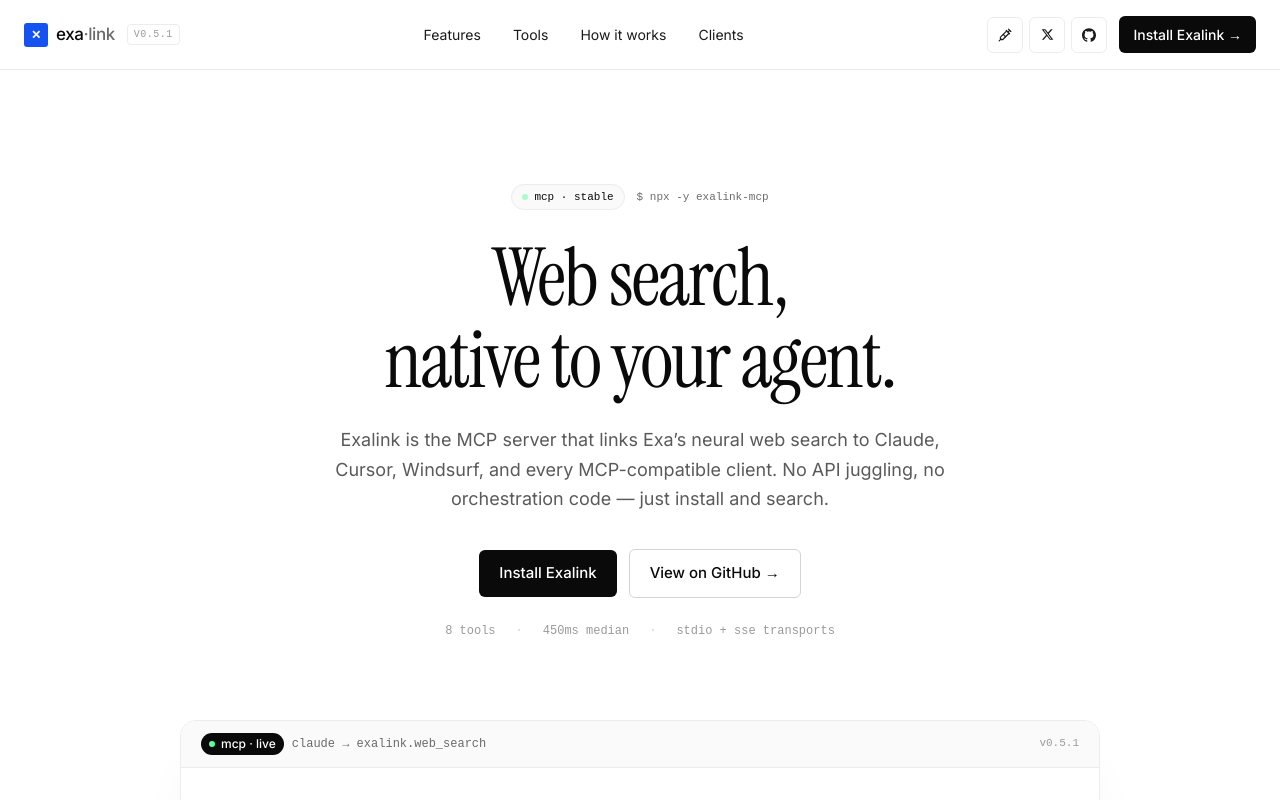
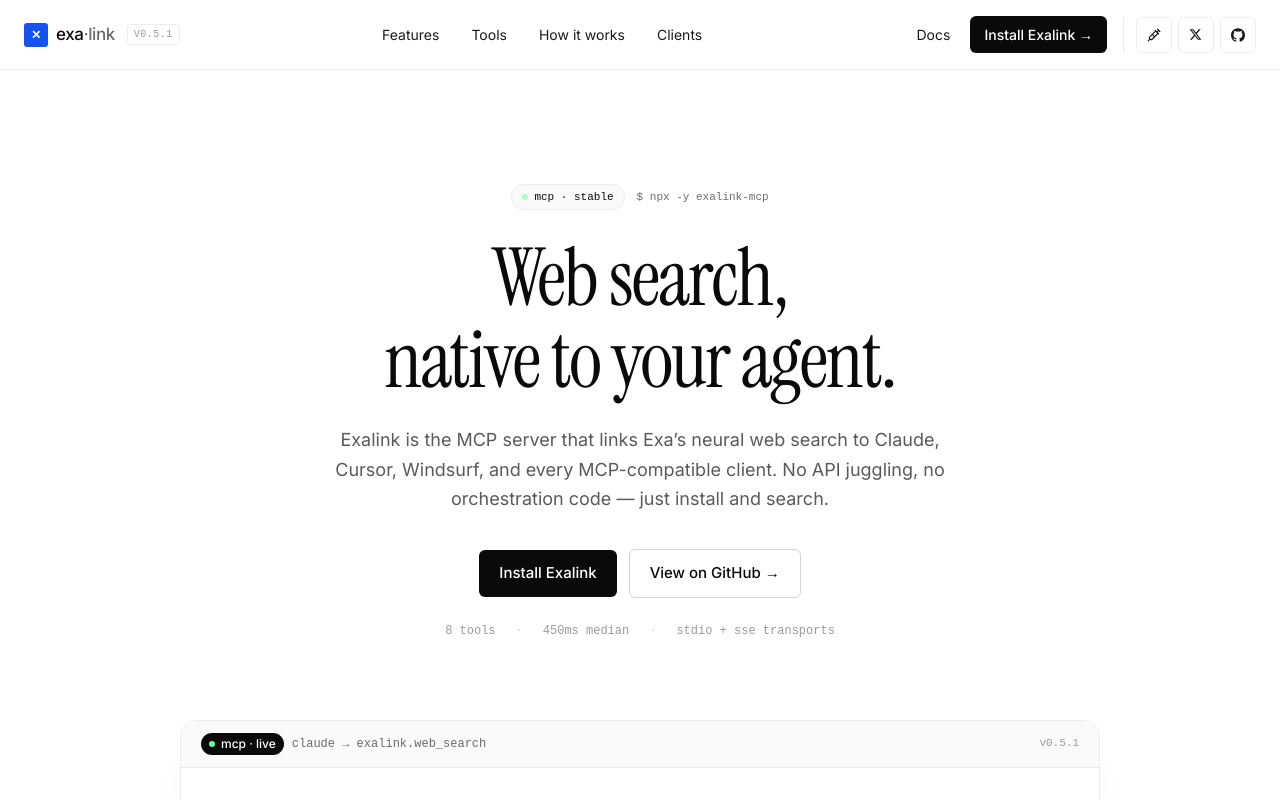
Before and after one commit to ctrlshifthash/exa-ai, a Next.js app: page / in a window 1280 px wide. Shown: the top 800 px of the page. Built offline with nearby package versions, Linux system fonts and the light colour scheme.

Commit message:
Navbar: restore Docs link, move social icons to the far right after Install CTA
- Order now: [Docs] [Install Exalink ->] | [pump.fun] [X] [GitHub]
- Vertical divider before the social cluster to separate from the CTA

```diff
--- a/components/Navbar.tsx
+++ b/components/Navbar.tsx
@@ -71,7 +71,20 @@
         </nav>
 
         <div className="flex items-center gap-2">
-          <div className="hidden sm:flex items-center gap-1.5">
+          <a
+            href="#install"
+            className="hidden sm:inline-flex items-center text-[14px] text-[#1a1a1a] px-3 py-1.5 rounded-md hover:bg-[#fafafa]"
+          >
+            Docs
+          </a>
+          <a
+            href="#install"
+            className="inline-flex items-center text-[14px] font-medium text-white bg-[#0a0a0a] px-3.5 py-2 rounded-md hover:bg-[#1a1a1a] transition-colors"
+          >
+            Install Exalink →
+          </a>
+
+          <div className="hidden sm:flex items-center gap-1.5 ml-2 pl-3 border-l border-[#ececec]">
             {socials.map((s) => (
               <a
                 key={s.label}
@@ -88,13 +101,6 @@
               </a>
             ))}
           </div>
-
-          <a
-            href="#install"
-            className="inline-flex items-center text-[14px] font-medium text-white bg-[#0a0a0a] px-3.5 py-2 rounded-md hover:bg-[#1a1a1a] transition-colors ml-1"
-          >
-            Install Exalink →
-          </a>
         </div>
       </div>
     </header>
```
